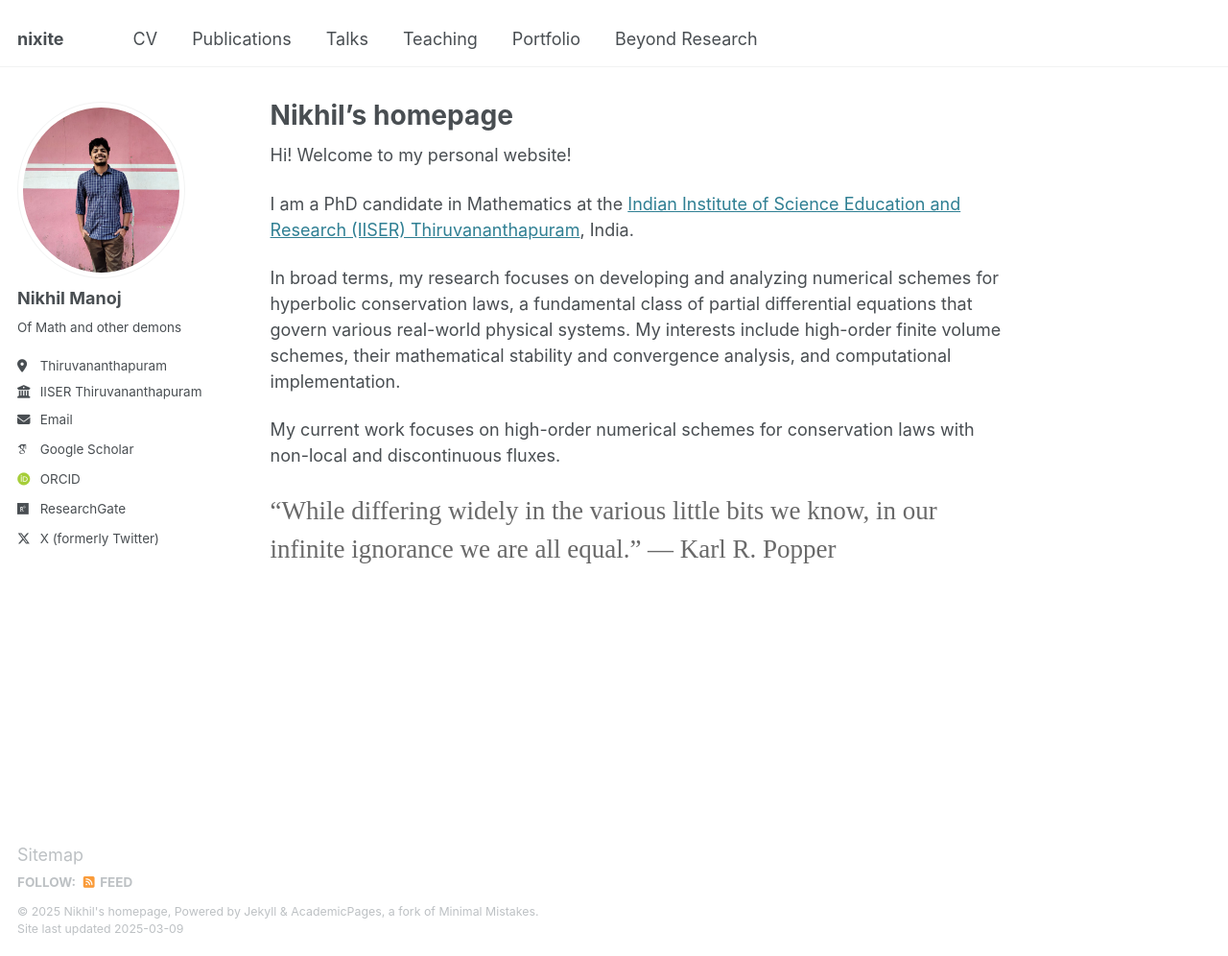
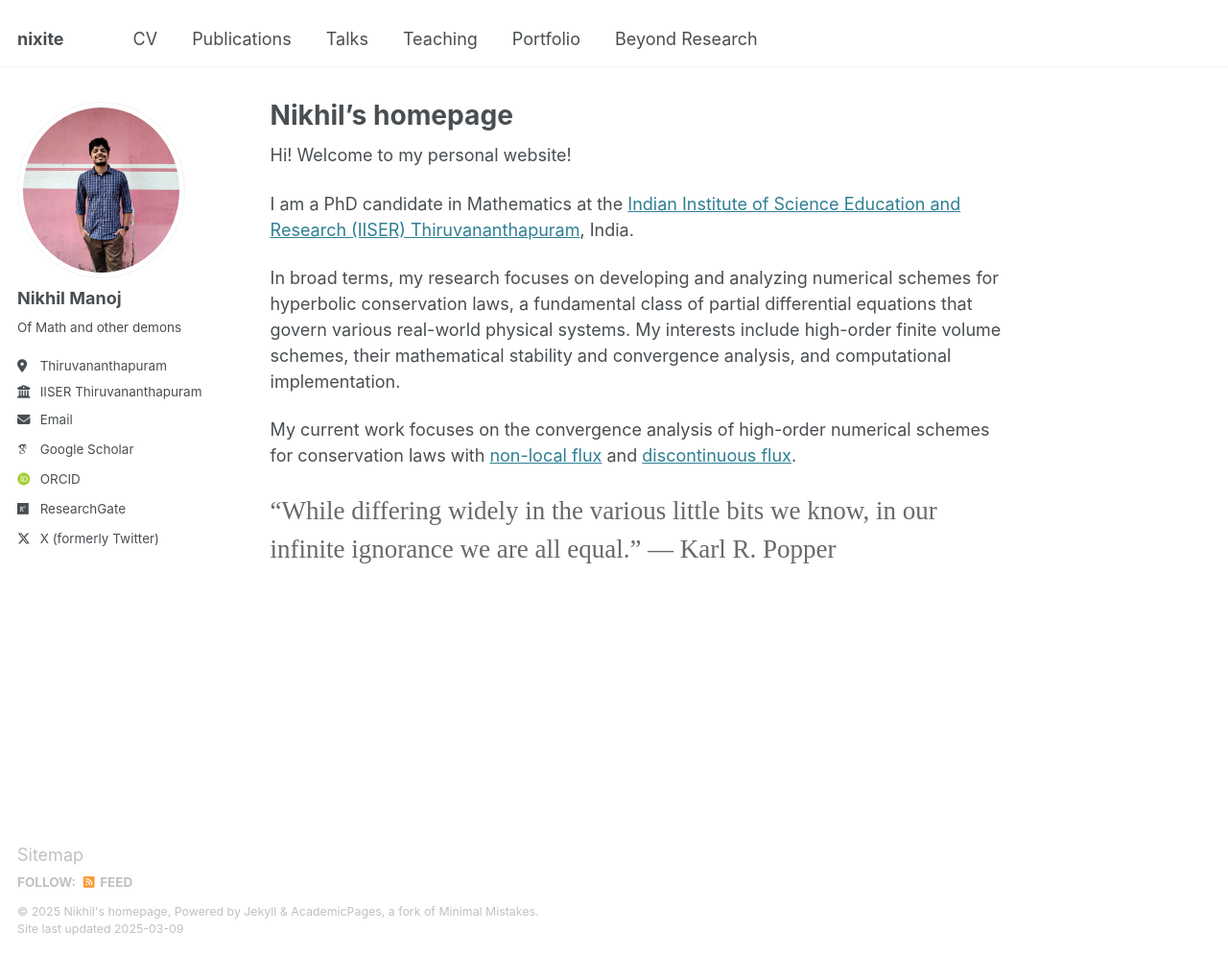
Before and after one commit to nikhil0597/nikhil0597.github.io, a Jekyll site: the page built from _pages/about.md, in a window 1280 px wide and 996 px high. Shown: the whole window at 96% size. Built offline with Jekyll 4.4.1, drawn with Linux system fonts in a browser that asks for light colours; some web fonts are replaced.

Commit message:
Update about.md

```diff
--- a/_pages/about.md
+++ b/_pages/about.md
@@ -12,7 +12,7 @@ I am a PhD candidate in Mathematics at the [Indian Institute of Science Educatio
 
 In broad terms, my research focuses on developing and analyzing numerical schemes for hyperbolic conservation laws, a fundamental class of partial differential equations that govern various real-world physical systems. My interests include high-order finite volume schemes, their mathematical stability and convergence analysis, and computational implementation.
 
-My current work focuses on high-order numerical schemes for conservation laws with non-local and discontinuous fluxes.
+My current work focuses on the convergence analysis of high-order numerical schemes for conservation laws with [non-local flux](https://www.esaim-m2an.org/articles/m2an/abs/2023/06/m2an230129/m2an230129.html) and [discontinuous flux](https://arxiv.org/abs/2501.04620).
 
 <span style="font-family: 'Brush Script MT', cursive; font-size: 1.5em; color: #696969;">
   “While differing widely in the various little bits we know, in our infinite ignorance we are all equal.”
```
